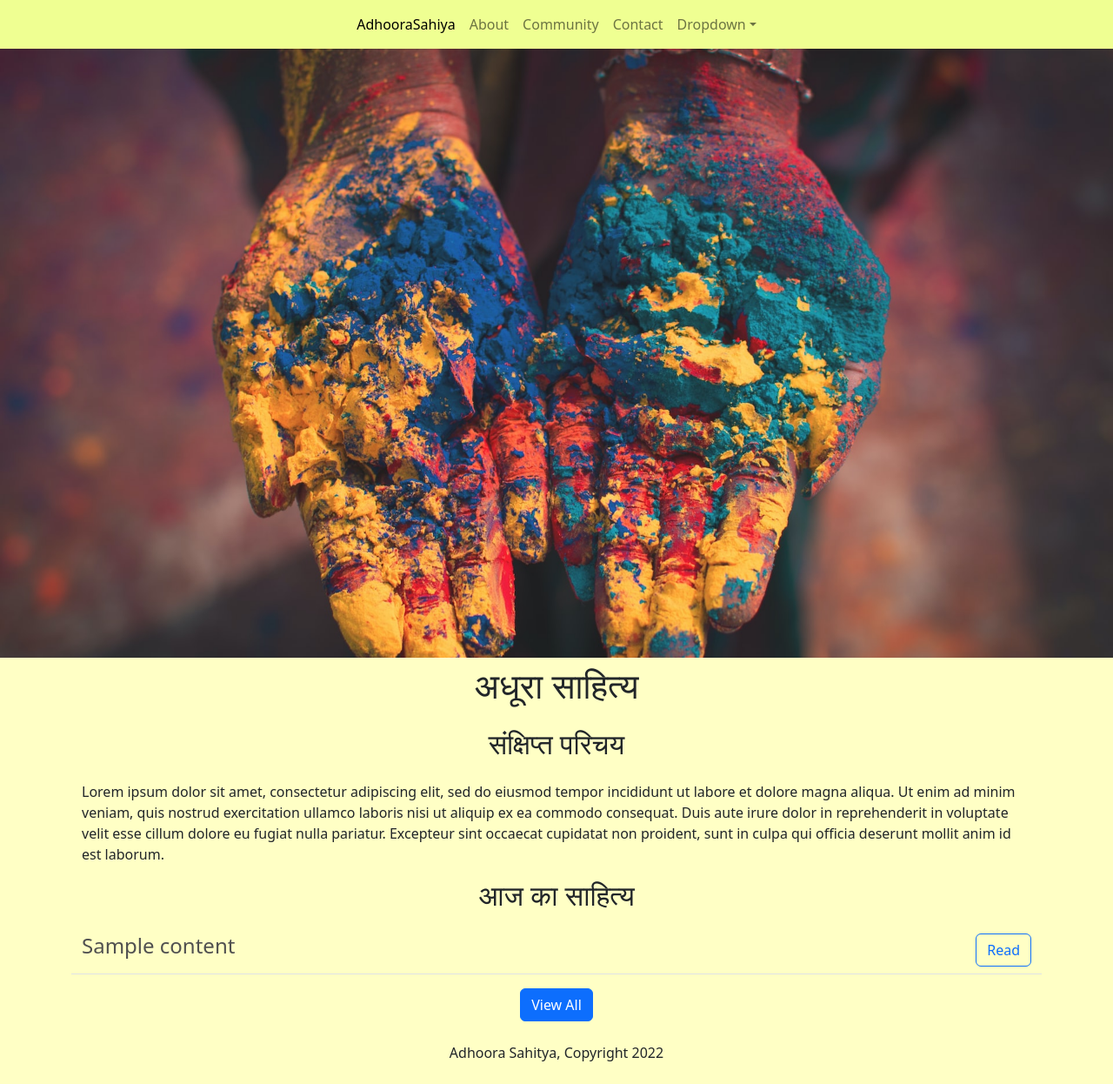
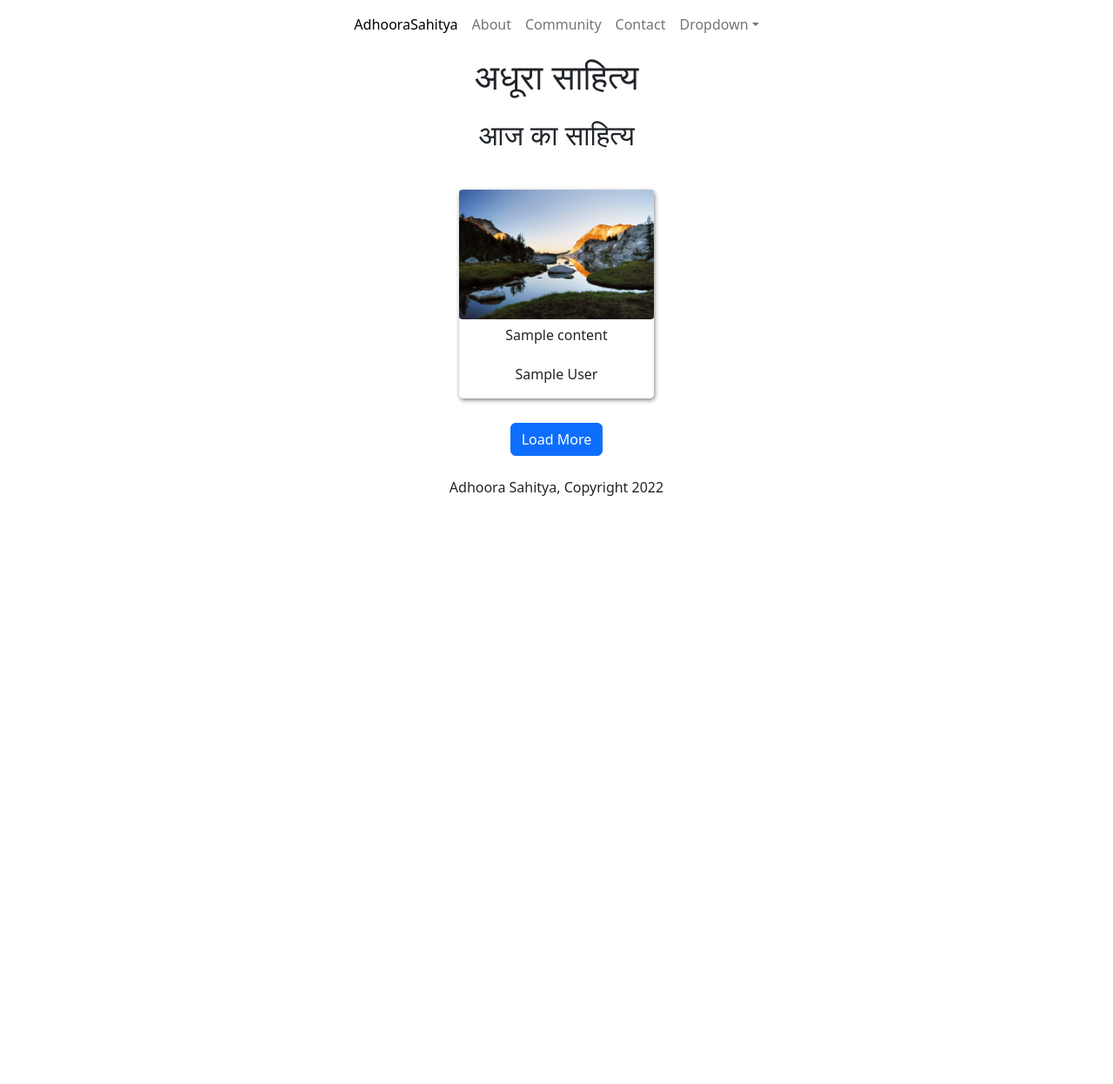
Before and after one commit to ayushnvs/AdhooraSahitya, a Django app: template templates/home.html in a window 1280 px wide. Shown: the whole page at 87% size. After the commit the page ends 570 px from the top, so only its background shows below. Run offline with Django 4.2, Linux system fonts and the light colour scheme; the template is opened without the code that fills it: most values are stand-ins (such as "Sample title", 1, 10 or a date in 2020).

Commit message:
modified UI

```diff
--- a/adhoorasahitya/urls.py
+++ b/adhoorasahitya/urls.py
@@ -15,7 +15,7 @@ Including another URLconf
 """
 from django.contrib import admin
 from django.urls import path
-from home.views import home_page, base_page
+from home.views import home_page, base_page, about_page
 from blog.views import blog_page
 
 urlpatterns = [
@@ -23,4 +23,5 @@ urlpatterns = [
     path('admin/', admin.site.urls),
     path('base/', base_page, name='base'),
     path('blog/', blog_page, name='blog'),
+    path('about/', about_page, name='about')
 ]
--- a/static/CSS/style.css
+++ b/static/CSS/style.css
@@ -1,10 +1,40 @@
 body {
-    background: rgb(255, 255, 197);
+    /* background: rgb(255, 255, 197); */
 }
 img {
     height: 700px;
     object-fit: cover;
 }
+nav {
+    background-color: white;
+}
 nav a {
-    color: black;
+    /* color: black; */
 }
+.border-1 {
+    border: 1px red solid;
+}
+.article-box {
+    padding: 10px;
+    display: flex;
+    justify-content: space-evenly;
+    flex-wrap: wrap;
+    align-items: center;
+}
+.article {
+    background-color: white;
+    margin: 10px;
+    width: 14rem;
+    height: 15rem;
+    border-radius: 2%;
+    box-shadow: 1px 2px 5px 0 gray;
+    display: flex;
+    flex-direction: column;
+    justify-content: space-between;
+    align-items: center;
+}
+.article img {
+    width: 100%;
+    height: 100%;
+    border-radius: 2%;
+}
--- a/templates/base.html
+++ b/templates/base.html
@@ -12,6 +12,6 @@
 		{% include 'navbar.html' %}
 		{% block content %}
 		{% endblock %}
-		<script src="https://cdn.jsdelivr.net/npm/bootstrap@5.2.1/dist/js/bootstrap.bundle.min.js" integrity="sha384-u1OknCvxWvY5kfmNBILK2hRnQC3Pr17a+RTT6rIHI7NnikvbZlHgTPOOmMi466C8" crossorigin="anonymous"></script>
+		<!-- <script src="https://cdn.jsdelivr.net/npm/bootstrap@5.2.1/dist/js/bootstrap.bundle.min.js" integrity="sha384-u1OknCvxWvY5kfmNBILK2hRnQC3Pr17a+RTT6rIHI7NnikvbZlHgTPOOmMi466C8" crossorigin="anonymous"></script> -->
 	</body>
 </html>
--- a/templates/content.html
+++ b/templates/content.html
@@ -1,4 +1,5 @@
-<div class='border-bottom row' style='margin-bottom:16px;padding-bottom:8px'>
+{% load static %}
+<!-- <div class='border-bottom row border-1' style='margin-bottom:16px;padding-bottom:8px'>
 	<div class=col-9>
 		<h4 style='margin-bottom:0px;color:rgb(80,80,80);'>{{content.title}}</h4>
 		{% if 'author' in content %}
@@ -8,4 +9,12 @@
 	<div class='col-3 text-end'>
 		<a type="button" class="btn btn-outline-primary" href="{{content.author}}">Read</a>
 	</div>
+</div> -->
+
+<div class="article">
+	<div class="img">
+		<img src="{% static 'IMG/default.jpg' %}" alt="">
+	</div>
+	<p class="article-title">{{content.title}}</p>
+	<p class="article-author">{{content.author}}</p>
 </div>
--- a/templates/home.html
+++ b/templates/home.html
@@ -1,7 +1,7 @@
 {% extends 'base.html' %}
 {% load static %}
 {% block content %}
-<div id="carouselExampleSlidesOnly" class="carousel slide" data-bs-ride="carousel">
+<!-- <div id="carouselExampleSlidesOnly" class="carousel slide" data-bs-ride="carousel">
 	<div class="carousel-inner">
 		<div class="carousel-item active">
 			<img src='{% static "IMG/banner-1.jpg" %}' class="d-block w-100">
@@ -28,29 +28,23 @@
 			<img src='{% static "IMG/banner-8.jpg" %}' class="d-block w-100">
 		</div>
 	</div>
-</div>
+</div> -->
 <div class='container'>
 	<h1 class='text-center mt-2 mb-4'>अधूरा साहित्य</h1>
 
 	<div class='container'>
-		<h2 class='text-center mt-2 mb-4'>संक्षिप्त परिचय</h2>
-		<p>
-			Lorem ipsum dolor sit amet, consectetur adipiscing elit, sed do eiusmod tempor incididunt ut labore et
-			dolore magna aliqua. Ut enim ad minim veniam, quis nostrud exercitation ullamco laboris nisi ut aliquip ex
-			ea commodo consequat. Duis aute irure dolor in reprehenderit in voluptate velit esse cillum dolore eu fugiat
-			nulla pariatur. Excepteur sint occaecat cupidatat non proident, sunt in culpa qui officia deserunt mollit
-			anim id est laborum.
-		</p>
 		<h2 class='text-center mt-2 mb-4'>आज का साहित्य</h2>
 
 		<script type="json">{{metadata}}</script>
 		<p id="json-content" style="display:none;">{{metadata}}</p>
 
-		{% for content in contents %}
-		{% include 'content.html' %}
-		{% endfor %}
+		<div class="article-box">
+			{% for content in contents %}
+			{% include 'content.html' %}
+			{% endfor %}
+		</div>
 		<div class='text-center mt-2 mb-4'>
-			<button type="button" class="btn btn-primary">View All</button>
+			<button type="button" class="btn btn-primary">Load More</button>
 		</div>
 		<p class='text-center mt-2 mb-4'>Adhoora Sahitya, Copyright 2022</p>
 	</div>
--- a/templates/navbar.html
+++ b/templates/navbar.html
@@ -1,4 +1,4 @@
-<nav class="navbar navbar-expand-lg sticky-top" style="background:rgb(239, 255, 146);" aria-label="Tenth navbar example">
+<nav class="navbar navbar-expand-lg sticky-top" aria-label="Tenth navbar example">
     <div class="container-fluid" bis_skin_checked="1">
       <button class="navbar-toggler" type="button" data-bs-toggle="collapse" data-bs-target="#navbarsExample08" aria-controls="navbarsExample08" aria-expanded="false" aria-label="Toggle navigation">
         <span class="navbar-toggler-icon"></span>
@@ -7,10 +7,10 @@
       <div class="collapse navbar-collapse justify-content-md-center" id="navbarsExample08" bis_skin_checked="1">
         <ul class="navbar-nav">
           <li class="nav-item">
-            <a class="nav-link active" style="color:Black" aria-current="page" href="#">AdhooraSahiya</a>
+            <a class="nav-link active" style="color:Black" aria-current="page" href="/">AdhooraSahitya</a>
           </li>
           <li class="nav-item">
-            <a class="nav-link" href="#">About</a>
+            <a class="nav-link" href="/about">About</a>
           </li>
           <li class="nav-item">
             <a class="nav-link">Community</a>
```
Also changed, not shown: home/views.py (+18 -0 lines), templates/about.html (added, +12 -0 lines), static/IMG/default.jpg (added).
